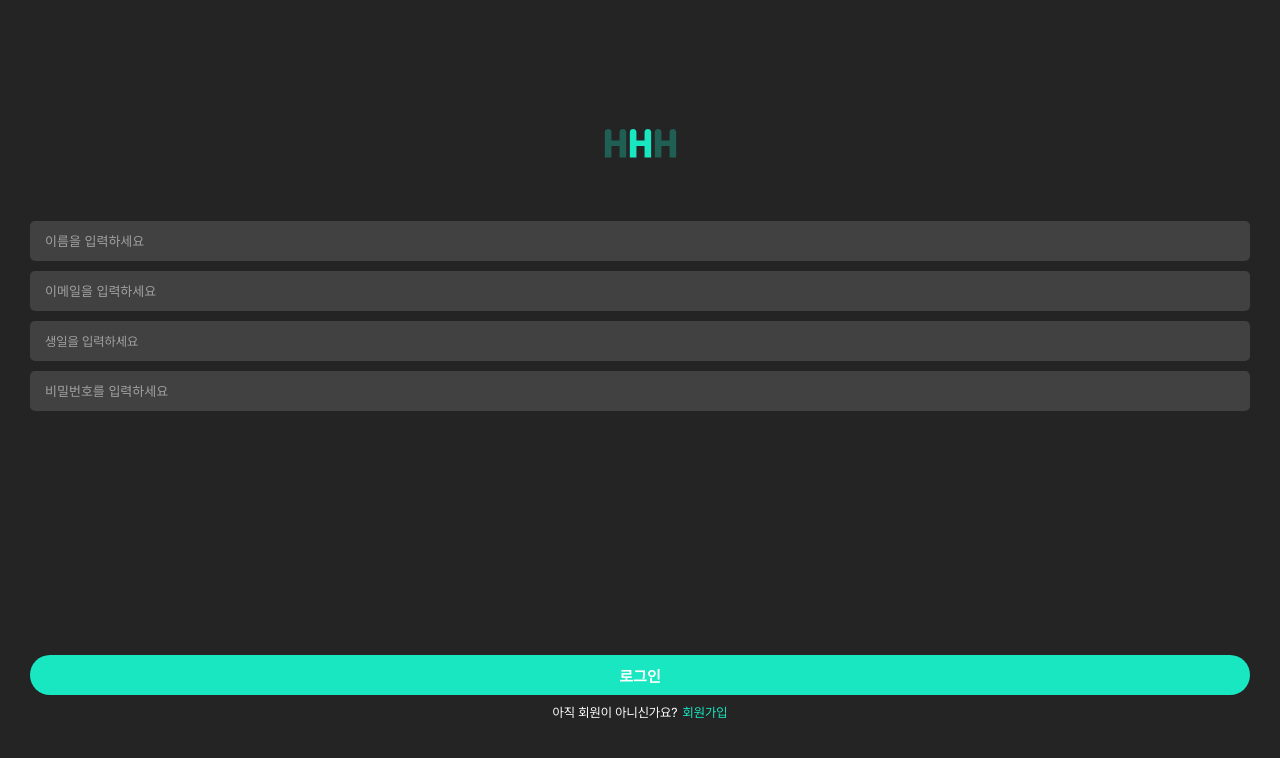
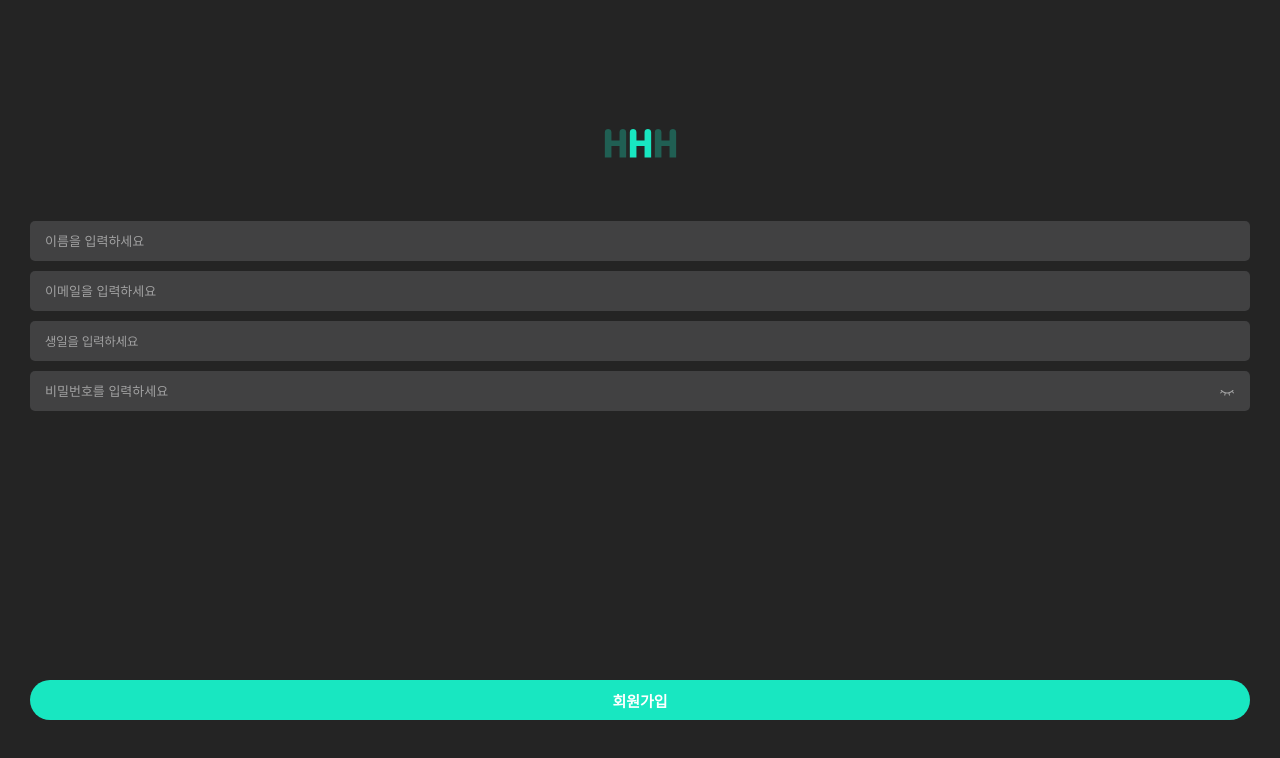
Before and after one commit to Hurts-Hearts-Healing/HHH_FE, a Next.js app: page /signup in a window 1280 px wide. Shown: the top 758 px of the page. Built offline with nearby package versions, Linux system fonts and the light colour scheme.

Commit message:
fix :: password 토글 추가

```diff
--- a/src/app/signup/page.tsx
+++ b/src/app/signup/page.tsx
@@ -15,12 +15,11 @@ export default function Login() {
         <Wrapper>
             <Image src={Logo} alt="HHH" style={{width: 75, marginTop: 117}}/>
             <InputWrapper>
-                <AuthInput type="name" placeholder="이름을 입력하세요"/>
+                <AuthInput type="text" placeholder="이름을 입력하세요"/>
                 <AuthInput type="email" placeholder="이메일을 입력하세요"/>
                 <BirthdayInput
-                    $isActive={isBirthdayActive}
+                    $isBirthdayActive={isBirthdayActive}
                     onClick={() => setIsBirthdayActive(true)}
-                    // onBlur={() => setIsBirthdayActive(false)}
                     tabIndex={0}
                 >
                     생일을 입력하세요
@@ -28,11 +27,7 @@ export default function Login() {
                 <AuthInput type="password" placeholder="비밀번호를 입력하세요"/>
             </InputWrapper>
             <ButtonWrapper>
-                <AuthButton text="로그인"/>
-                <SignUpButtonWrapper>
-                    <p>아직 회원이 아니신가요?</p>
-                    <p className="highLight">회원가입</p>
-                </SignUpButtonWrapper>
+                <AuthButton text="회원가입"/>
             </ButtonWrapper>
             {isBirthdayActive && <BottomSheet onClose={() => setIsBirthdayActive(false)}/>}
         </Wrapper>
@@ -65,19 +60,7 @@ const ButtonWrapper = styled.div`
     margin-top: auto;
 `;
 
-const SignUpButtonWrapper = styled.div`
-    display: flex;
-    align-items: center;
-    gap: 5px;
-    > p {
-        font-size: 13px;
-    }
-    .highLight {
-        color: #18E7C1;
-    }
-`;
-
-const BirthdayInput = styled.div<{$isActive: boolean}>`
+const BirthdayInput = styled.div<{$isBirthdayActive: boolean}>`
     display: flex;
     align-items: center;
     width: 100%;
@@ -87,5 +70,5 @@ const BirthdayInput = styled.div<{$isActive: boolean}>`
     padding-left: 15px;
     border-radius: 5px;
     color: rgba(255, 255, 255, 0.5);
-    border: ${({ $isActive }) => ($isActive ? "1px solid #18E7C1" : "")};
+    border: ${({ $isBirthdayActive }) => ($isBirthdayActive ? "1px solid #18E7C1" : "")};
 `;
--- a/src/components/auth/input.tsx
+++ b/src/components/auth/input.tsx
@@ -2,28 +2,27 @@
 
 import styled from "styled-components";
 import { useState } from "react";
+import Image from "next/image";
+import closeEye from "../../assets/imgs/auth/closeEye.svg";
+import openEye from "../../assets/imgs/auth/openEye.svg";
 
 interface AuthInputProps {
     placeholder?: string;
-    type?: "text" | "password" | "name" | "email" | "birthday";
+    type?: "password" | "text" | "email";
     value?: string;
     onChange?: (e: React.ChangeEvent<HTMLInputElement>) => void;
 }
 
 export default function AuthInput({ placeholder, type, value, onChange }: AuthInputProps) {
     const [error, setError] = useState<string | null>(null);
+    const [showPassword, setShowPassword] = useState<boolean>(true);
 
-    const validateInput = (input: string) => {
-        switch (type) {
-            case "email":
-                const emailRegEx = /^[A-Za-z0-9]([-_.]?[A-Za-z0-9])*@[A-Za-z0-9]([-_.]?[A-Za-z0-9])*\.[A-Za-z]{2,3}$/;
-                return emailRegEx.test(input) ? null : "이메일 형식이 맞지 않습니다";
-            case "name":
-                return input.trim().length === 0 ? "이름을 입력해주세요" : null;
-            case "text":
-            default:
-                return input.trim().length === 0 ? "필드를 입력해주세요" : null;
+    const validateInput = (input: string): string | null => {
+        if (type === "email") {
+            const emailRegEx = /^[A-Za-z0-9]([-_.]?[A-Za-z0-9])*@[A-Za-z0-9]([-_.]?[A-Za-z0-9])*\.[A-Za-z]{2,3}$/;
+            return emailRegEx.test(input) ? null : "이메일 형식이 맞지 않습니다";
         }
+        return null;
     };
 
     const handleChange = (e: React.ChangeEvent<HTMLInputElement>) => {
@@ -32,14 +31,24 @@ export default function AuthInput({ placeholder, type, value, onChange }: AuthIn
         if (onChange) onChange(e);
     };
 
+    const togglePassword = () => {
+        setShowPassword(!showPassword);
+    }
+
     return (
         <InputWrapper>
             <Input
-                type={type === "password" ? "password" : "text"}
+                type={type === "password" ? (showPassword ? "password" : "text") : type}
                 placeholder={placeholder}
                 value={value}
                 onChange={handleChange}
+                $paddingRight={type === "password" ? "40px" : "15px"}
             />
+            {type === "password" && (
+                <EyeIcon onClick={togglePassword}>
+                    {showPassword ? <Image src={closeEye} alt="" /> : <Image src={openEye} alt="" />}
+                </EyeIcon>
+            )}
             {error && <ErrorMessage>{error}</ErrorMessage>}
         </InputWrapper>
     )
@@ -49,18 +58,21 @@ const InputWrapper = styled.div`
     display: flex;
     flex-direction: column;
     align-items: flex-start;
-    gap: 5px;
+    position: relative;
+    /* gap: 5px; */
 `;
 
 const ErrorMessage = styled.p`
     font-size: 10px;
     color: #FF5151;
+    margin-top: 5px;
 `;
 
-const Input = styled.input`
+const Input = styled.input<{ $paddingRight: string }>`
     width: 100%;
     height: 40px;
     padding-left: 15px;
+    padding-right: ${({ $paddingRight }) => $paddingRight};
     background-color: #414142;
     border-radius: 5px;
     font-size: 13px;
@@ -74,3 +86,13 @@ const Input = styled.input`
         color: rgba(255, 255, 255, 0.5);
     }
 `;
+
+
+const EyeIcon = styled.div`
+    position: absolute;
+    right: 15px;
+    top: 50%;
+    transform: translateY(-50%);
+    cursor: pointer;
+    color: white;
+`;
```
Also changed, not shown: src/assets/imgs/auth/closeEye.svg (added), src/assets/imgs/auth/openEye.svg (added).
